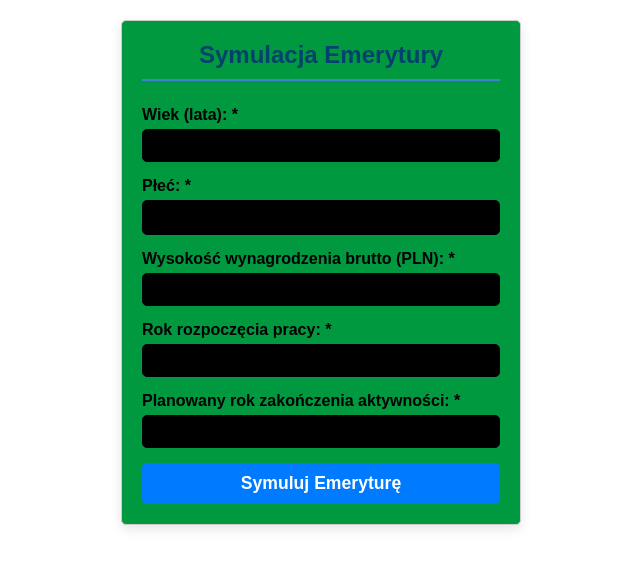
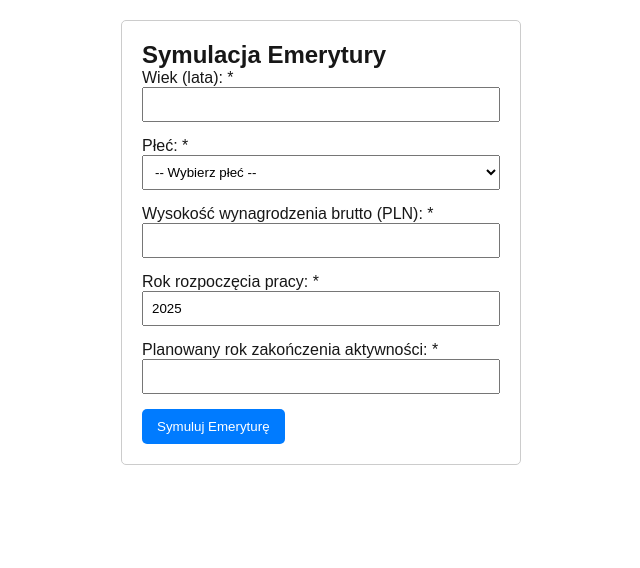
Before and after one commit to MrNtex/symulator-emerytalny, a Next.js app: page / in a window 1280 px wide. Shown: the top 568 px of the page, without its empty margins (319-959 px from the left). Built offline with nearby package versions, Linux system fonts and the light colour scheme.

Commit message:
Changed UserForm to use Next.js Form

```diff
--- a/components/UserForm.tsx
+++ b/components/UserForm.tsx
@@ -1,7 +1,5 @@
-'use client';
 import React, { useState, useMemo, useRef } from 'react';
-import './UserForm.css';
-
+import Form from 'next/form';
 interface RetirementData {
     age: number | '';
     gender: 'Kobieta' | 'Mężczyzna' | '';
@@ -23,13 +21,10 @@ const UserForm: React.FC = () => {
     });
 
     const currentYear = new Date().getFullYear();
-
     const lastDefaultYear = useRef<number | ''>('');
-
 
     const handleChange = (e: React.ChangeEvent<HTMLInputElement | HTMLSelectElement>) => {
         const { name, value, type } = e.target;
-
         const newValue = type === 'number' && value !== '' ? parseFloat(value) : value;
 
         if (name === 'plannedRetirementYear' && newValue !== defaultRetirementYear) {
@@ -61,12 +56,10 @@ const UserForm: React.FC = () => {
         return '';
     }, [formData.age, formData.gender, currentYear]);
 
-
     React.useEffect(() => {
         if (!defaultRetirementYear) return;
 
         const currentPlanned = formData.plannedRetirementYear;
-
 
         if (currentPlanned === '' || currentPlanned === lastDefaultYear.current) {
              setFormData(prev => ({
@@ -76,13 +69,12 @@ const UserForm: React.FC = () => {
              lastDefaultYear.current = defaultRetirementYear;
         }
 
-    }, [defaultRetirementYear]);
-
-
+    },
+    [defaultRetirementYear, formData.plannedRetirementYear]);
     const handleSubmit = (e: React.FormEvent) => {
         e.preventDefault();
+
         const isFormValid = Object.values(formData).every(value => value !== '' && value !== null && value !== undefined);
-
         if (isFormValid) {
             console.log("Dane gotowe do symulacji:", formData);
             alert("Formularz wysłany. Sprawdź konsolę, aby zobaczyć dane.");
@@ -92,13 +84,16 @@ const UserForm: React.FC = () => {
     };
 
     return (
-        <form onSubmit={handleSubmit} style={{
-            maxWidth: '400px',
-            margin: '20px auto',
-            padding: '20px',
-            border: '1px solid #ccc',
-            borderRadius: '5px'
-        }}>
+        <Form action={(() => {}) as any}
+            onSubmit={handleSubmit}
+            style={{
+                maxWidth: '400px',
+                margin: '20px auto',
+                padding: '20px',
+                border: '1px solid #ccc',
+                borderRadius: '5px'
+            }}
+        >
             <h2>Symulacja Emerytury</h2>
 
             <div style={{ marginBottom: '15px' }}>
@@ -187,7 +182,7 @@ const UserForm: React.FC = () => {
             <button type="submit" style={{ padding: '10px 15px', backgroundColor: '#007bff', color: 'white', border: 'none', borderRadius: '5px', cursor: 'pointer' }}>
                 Symuluj Emeryturę
             </button>
-        </form>
+        </Form>
     );
 };
 
```
